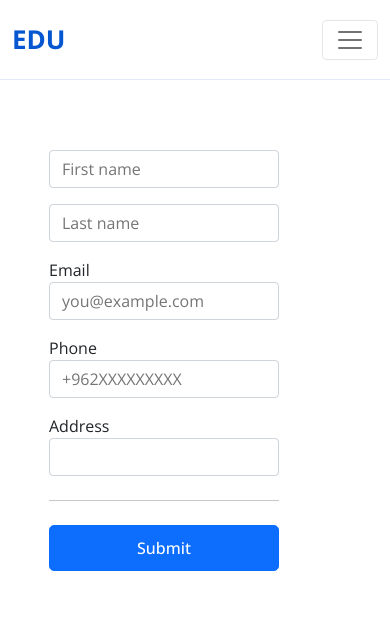
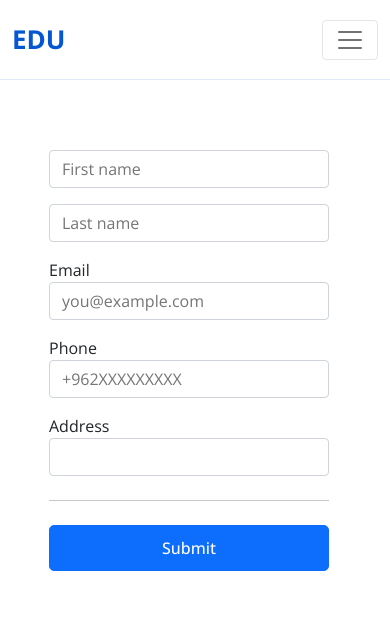
Before and after one commit to E-Hosting/eHosting, a React (Create React App) app: page /Checkout in a window 390 px wide. Shown: the top 621 px of the page. Built offline with nearby package versions, Linux system fonts and the light colour scheme.

Commit message:
Edit login & egister  form

```diff
--- a/src/Components/Checkout/Checkout.css
+++ b/src/Components/Checkout/Checkout.css
@@ -51,14 +51,18 @@
 @media (max-width: 555px) {
   .eduimg img {
     width: 95%;
+    display: none;
   }
   .CheckoutContainer form input{
-    max-width: 230px !important;
+    max-width: 280px !important;
   }
   .CheckoutContainer form button {
-    max-width: 230px;
+    max-width: 280px;
   }
   .CheckoutContainer hr {
-    max-width: 230px;
+    max-width: 280px;
+  }
+  .flname input{
+    min-width: 280px !important;
   }
 }
--- a/src/Components/Checkout/Checkout.jsx
+++ b/src/Components/Checkout/Checkout.jsx
@@ -30,7 +30,7 @@ const Checkout = () => {
                   swal({
                         title: 'Completed!',
                         text: 'Check your profile page',
-                        buttons:"okk",
+                        buttons:"ok",
 
                   })
             }
--- a/src/Components/LogIn/Login.js
+++ b/src/Components/LogIn/Login.js
@@ -49,8 +49,7 @@ function Login(props) {
             <div className="TitleLogInAndImg">
                 <h3>Own Your Digital Presence</h3>
                 <img src="../img/LogInRegestrationimg.png" alt="Login picture" />
-                <p>Grow your website faster by using
-                    DreamHost as your foundation.</p>
+                <p>Grow yourself by using our website as your foundation.</p>
             </div>
 
             <div className="LogInForm">
--- a/src/Components/Register/Register.js
+++ b/src/Components/Register/Register.js
@@ -83,8 +83,7 @@ export default function NewPath(){
         <div className="TitleRegisterAndImg">
         <h3>Own Your Digital Presence</h3>
         <img src="../img/LogInRegestrationimg.png"  alt="Register Picture"/>
-        <p>Grow your website faster by using
-        DreamHost as your foundation.</p>
+        <p>Grow yourself by using our website as your foundation.</p>
         </div>
 
         <div className="RegisterForm">
```
